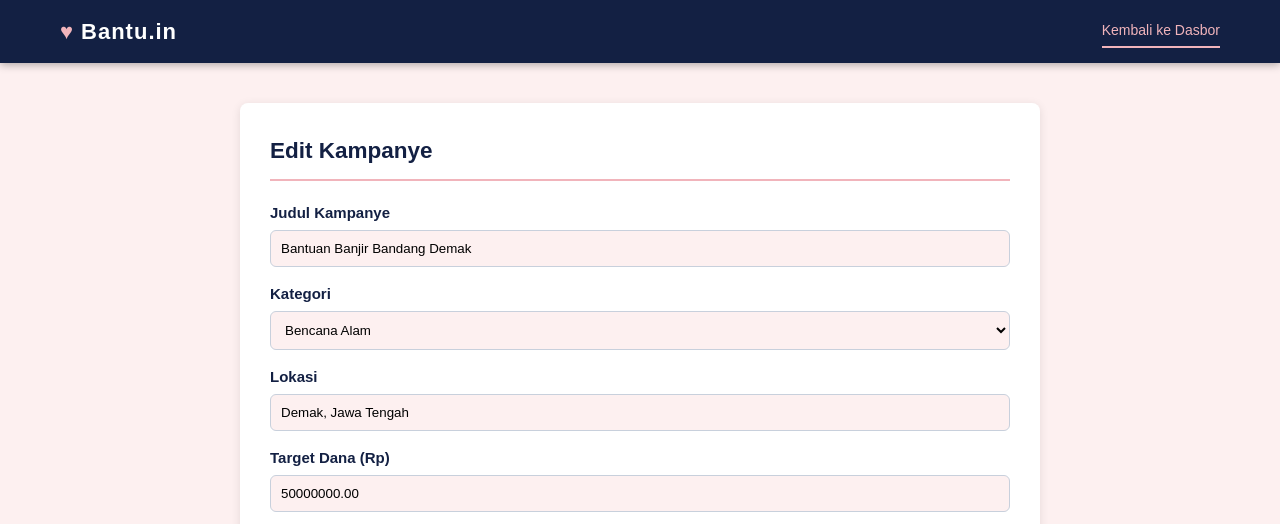
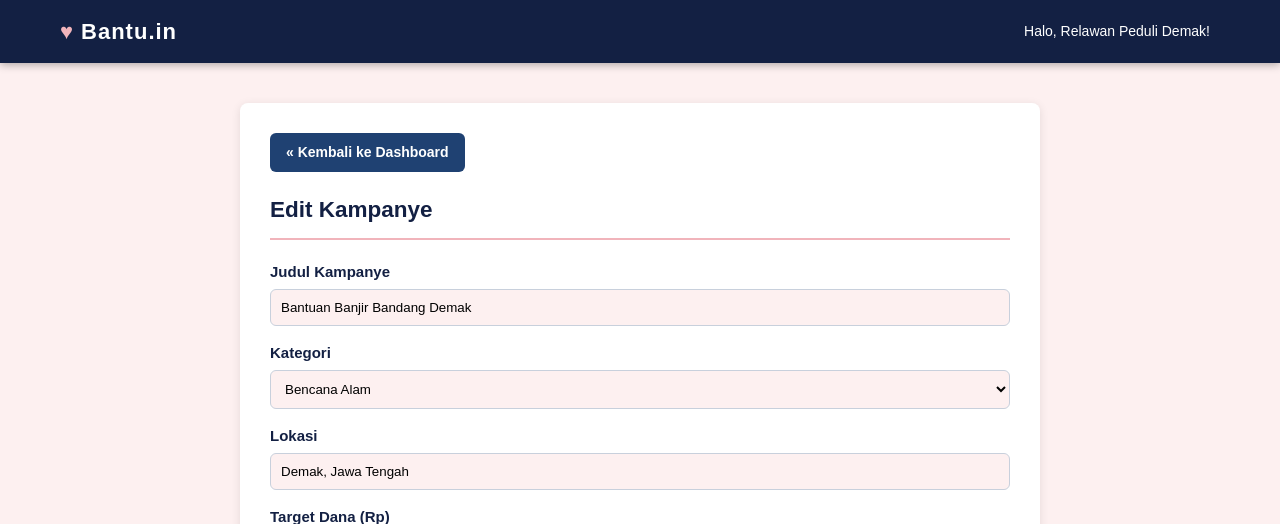
Before and after one commit to eskaex/ProjectPrProgWeb, a PHP site: page /editKampanye.php?id=1 in a window 1280 px wide. Shown: the top 524 px of the page. Run offline with PHP 8.4, Linux system fonts and the light colour scheme; a user stored in the database is signed in; data comes from the database, SQL or seed files in the repository.

Commit message:
halaman verifikasi donasi dan update fungsi edit kampanye penyelenggara

```diff
--- a/Crowdfunding Bantu.in/dashboard.php
+++ b/Crowdfunding Bantu.in/dashboard.php
@@ -122,7 +122,7 @@ $info_web = $result_info->fetch_assoc();
                                     <a href="verifikasi.php?id_kampanye=<?= $row['id'] ?>" class="btn-aksi btn-verifikasi">Verifikasi Donasi</a>
 
 
-                                    <a href="edit_kampanye.php?id=<?= $row['id'] ?>" class="btn-aksi btn-edit">Edit</a>
+                                    <a href="editKampanye.php?id=<?= $row['id'] ?>" class="btn-aksi btn-edit">Edit</a>
 
 
                                     <?php if($row['dana_terkumpul'] >= 10000): ?>
--- a/Crowdfunding Bantu.in/editKampanye.php
+++ b/Crowdfunding Bantu.in/editKampanye.php
@@ -95,6 +95,22 @@ if ($_SERVER['REQUEST_METHOD'] === 'POST') {
         .img-preview { width: 150px; height: auto; border-radius: 6px; margin-top: 10px; border: 1px solid #ccc; }
         .btn-simpan { background-color: #132043; color: white; padding: 12px 20px; border: none; border-radius: 6px; font-weight: bold; cursor: pointer; width: 100%; font-size: 16px; margin-top: 10px; }
         .btn-simpan:hover { background-color: #1F4172; }
+        .btn-kembali {
+            display: inline-block;
+            background-color: #1F4172;
+            color: #ffffff !important;
+            border: none;
+            padding: 8px 16px;
+            border-radius: 6px;
+            text-decoration: none;
+            font-weight: bold;
+            font-size: 14px;
+            margin-bottom: 20px;
+            transition: all 0.3s ease;
+        }
+        .btn-kembali:hover {
+            background-color: #F1B4BB;
+        }
     </style>
 </head>
 <body class="halaman-home">
@@ -106,14 +122,16 @@ if ($_SERVER['REQUEST_METHOD'] === 'POST') {
                 <span class="home-logo-text">Bantu.in</span>
             </a>
             <nav class="home-navbar">
-                <a href="dashboard.php" class="home-nav-link aktif">Kembali ke Dasbor</a>
+                <span style="color:white; font-size:14px; margin-right:10px;">Halo, <?= htmlspecialchars($_SESSION['nama']) ?>!</span>
             </nav>
         </div>
     </header>
 
     <main class="container">
         <div class="form-container">
-            <h2 class="form-title">Edit Kampanye</h2>
+            <a href="dashboard.php" class="btn-kembali">&laquo; Kembali ke Dashboard</a>
+
+            <h2 class="form-title" style="margin-top: 0;">Edit Kampanye</h2>
 
             <?php if(isset($error_msg)): ?>
                 <div style="background-color: #f8d7da; color: #721c24; padding: 10px; margin-bottom: 20px; border-radius: 5px;">
```
Also changed, not shown: Crowdfunding Bantu.in/index.php (+12 -11 lines), Crowdfunding Bantu.in/verifikasi.php (+39 -4 lines), Crowdfunding Bantu.in/gambar/bukti_1778482276_695.jpeg (added), Crowdfunding Bantu.in/gambar/bukti_1778482351_830.jpeg (added).
